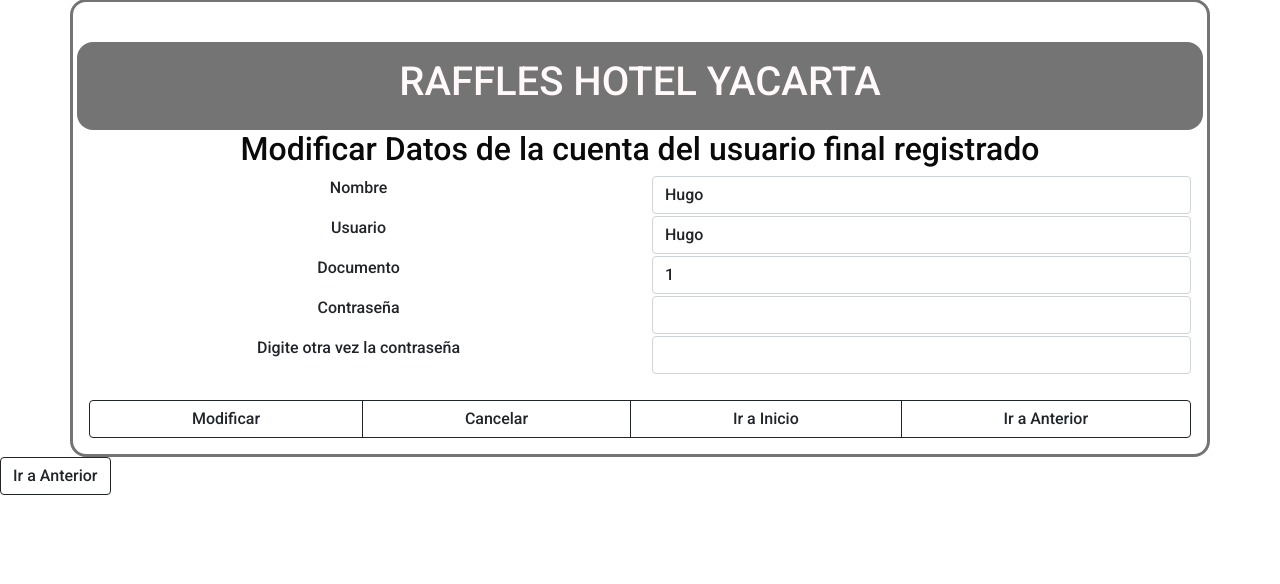
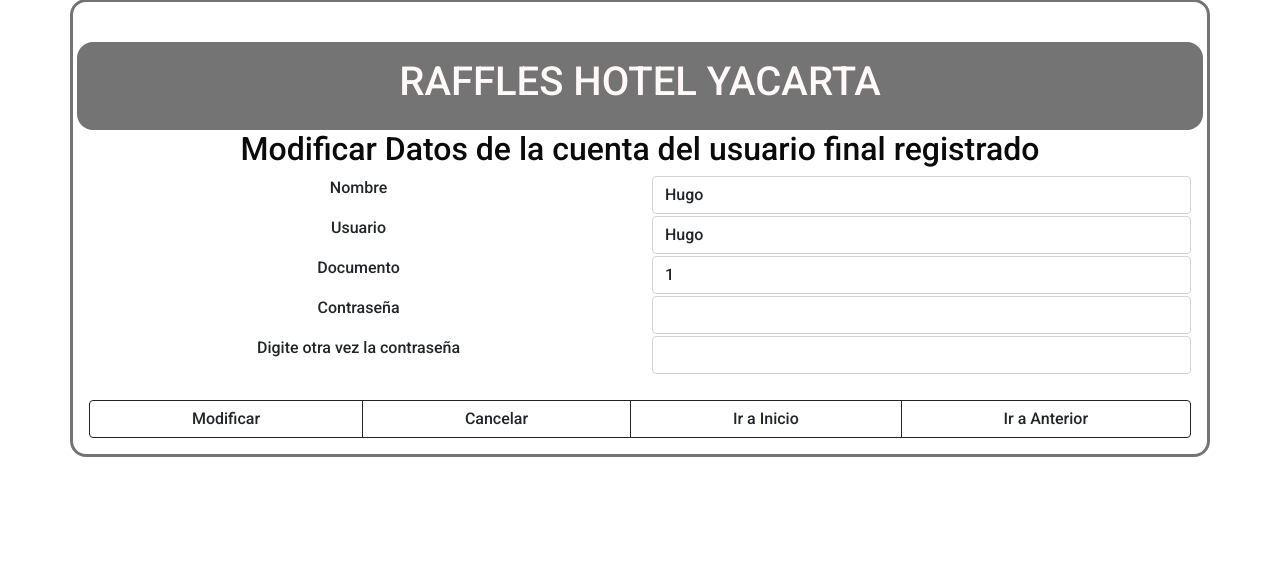
Before and after one commit to jvalu90/AppWebS_3, a Flask app: page /0-1-3-1-1-modificar_datos_usuario in a window 1280 px wide. Shown: the part 49-633 px from the top of the page. Run offline with Flask 2, Linux system fonts and the light colour scheme; a user stored in the database is signed in; data comes from the database, SQL or seed files in the repository.

Commit message:
Update 0-1-3-1-1-modificar_datos_usuario.html

```diff
--- a/templates/0-1-3-1-1-modificar_datos_usuario.html
+++ b/templates/0-1-3-1-1-modificar_datos_usuario.html
@@ -93,13 +93,3 @@
       </div>
 </body>
 </html>
-              <!--<a class="btn btn-outline-dark" href="0-1-3-1-consulta_datos_usuario.html" role="button">Ir a Anterior</a>-->
-              <a class="btn btn-outline-dark" href="{{url_for('consulta_datos_usuario_final')}}" role="button">Ir a Anterior</a>
-            </div>
-          </div>
-
-        </div>
-      </form>
-      </div>
-</body>
-</html>
```
